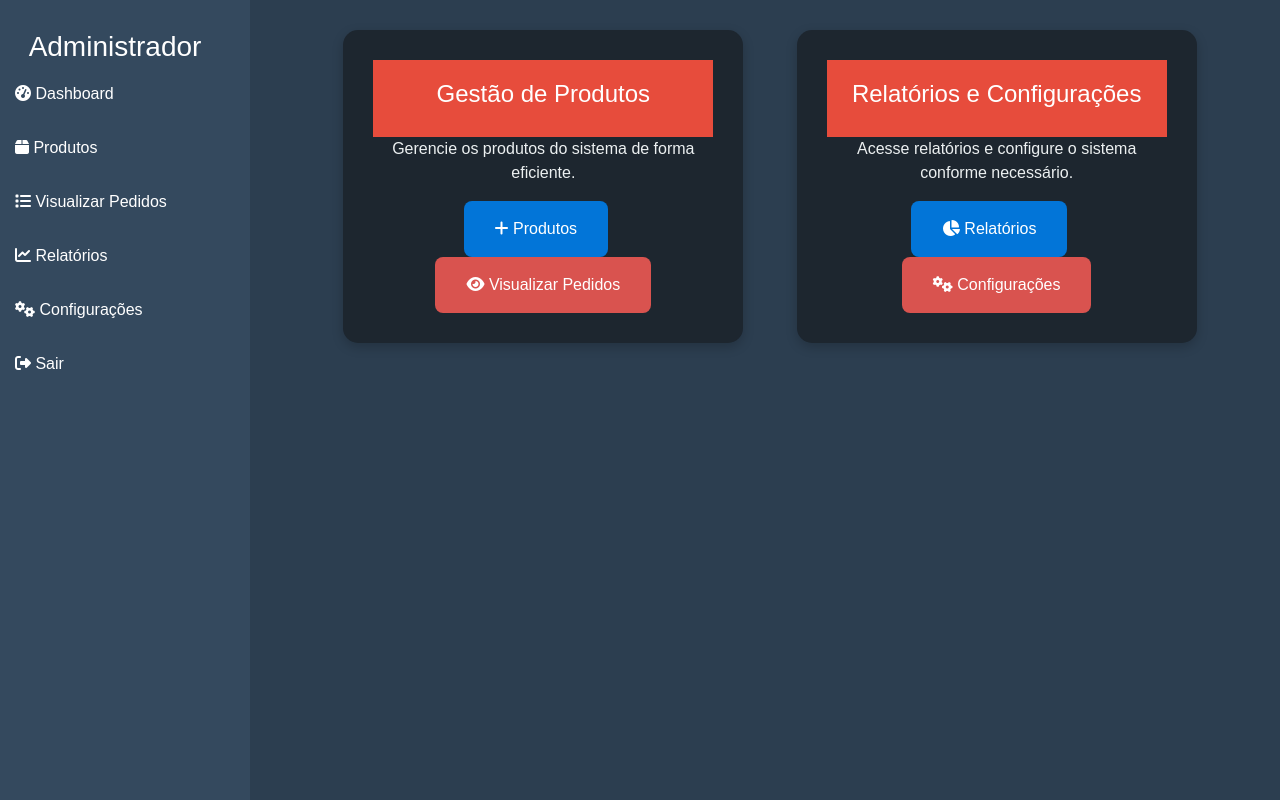
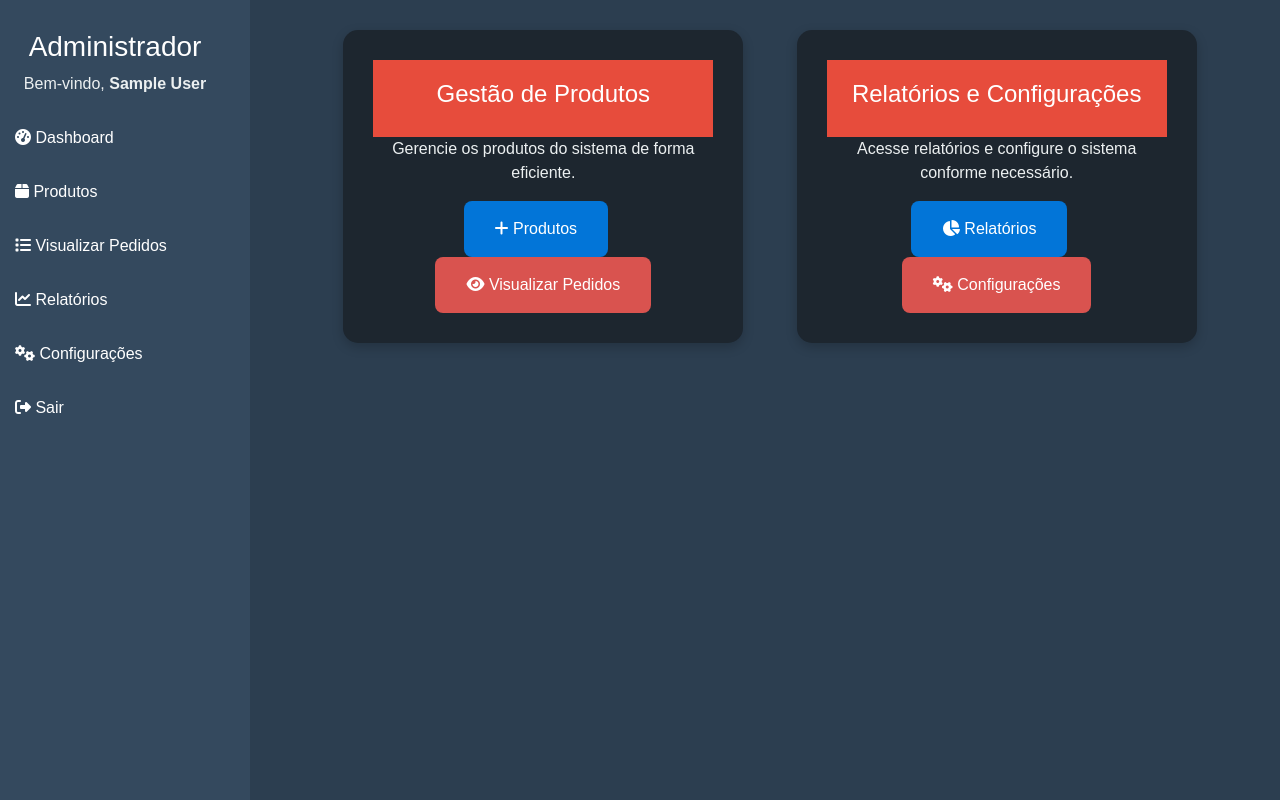
Before and after one commit to socha2004/rjRefeicoes, a PHP site: page /rjrefeicoes/interface_administrador.php in a window 1280 px wide. Run offline with PHP 8.4, Linux system fonts and the light colour scheme; the visitor is signed in with stand-in values (Sample User, id 1); some libraries are stand-ins or nearby versions.

Commit message:
Adicionado logout e perfil admin

```diff
--- a/interface_administrador.php
+++ b/interface_administrador.php
@@ -41,6 +41,12 @@
         .sidebar a:hover {
             background-color: #2c3e50; /* Efeito hover mais forte */
             color: #f8f9fa;
+        }
+
+        .sidebar .admin-info {
+            text-align: center;
+            margin-bottom: 20px;
+            color: #ecf0f1;
         }
 
         .content {
@@ -126,15 +132,32 @@
 </head>
 
 <body>
+    <?php
+    session_start();
+
+    // Verifica se o usuário está logado
+    if (!isset($_SESSION['id_admin'])) {
+        header("Location: index.php");
+        exit;
+    }
+
+    // Obtém o nome do administrador logado
+    $nomeAdmin = $_SESSION['nome_admin'];
+    ?>
+
     <!-- Sidebar -->
     <div class="sidebar">
         <h3 class="text-center text-white">Administrador</h3>
+        <div class="admin-info">
+            <p>Bem-vindo, <strong><?php echo htmlspecialchars($nomeAdmin); ?></strong></p>
+        </div>
         <a href="interface_administrador.php"><i class="fas fa-tachometer-alt"></i> Dashboard</a>
         <a href="produtos.php"><i class="fas fa-box"></i> Produtos</a>
         <a href="visualizar_pedidos.php"><i class="fas fa-list"></i> Visualizar Pedidos</a>
         <a href="relatorios.php"><i class="fas fa-chart-line"></i> Relatórios</a>
         <a href="configuracoes.php"><i class="fas fa-cogs"></i> Configurações</a>
-        <a href="index.php"><i class="fas fa-sign-out-alt"></i> Sair</a>
+        <a href="logout.php"><i class="fas fa-sign-out-alt"></i> Sair</a>
+
     </div>
 
     <!-- Content Area -->
```
